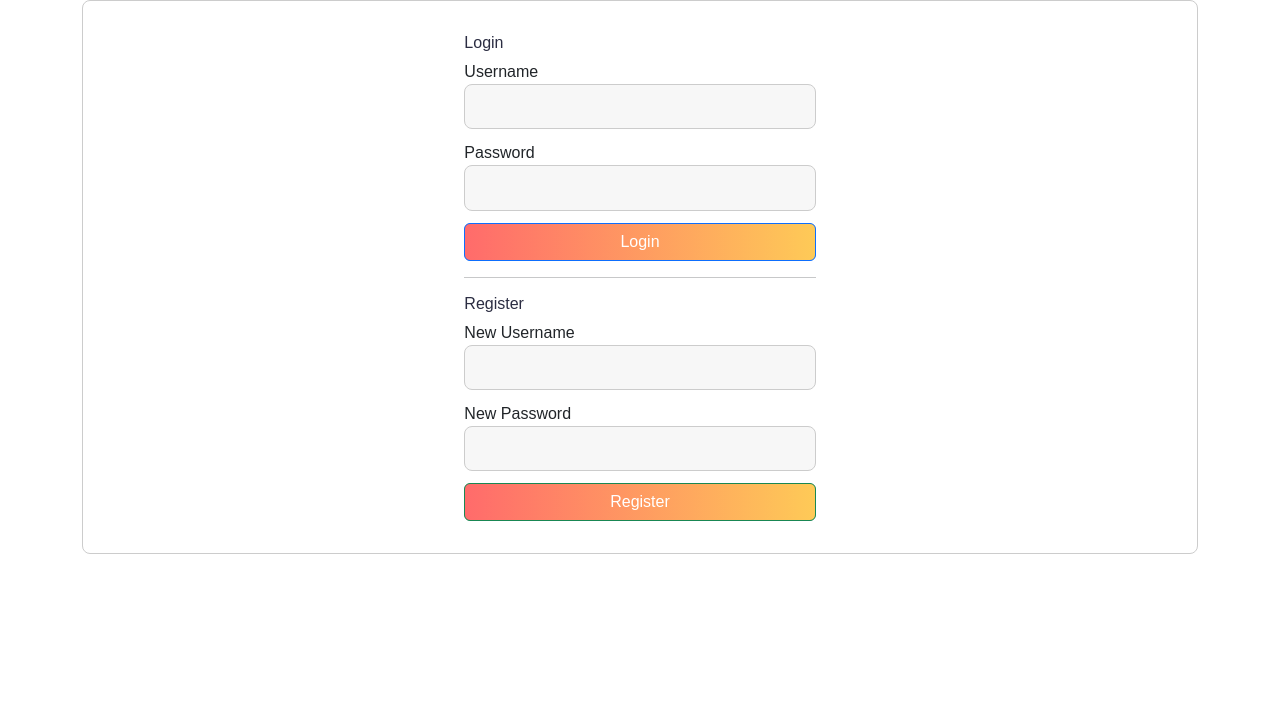
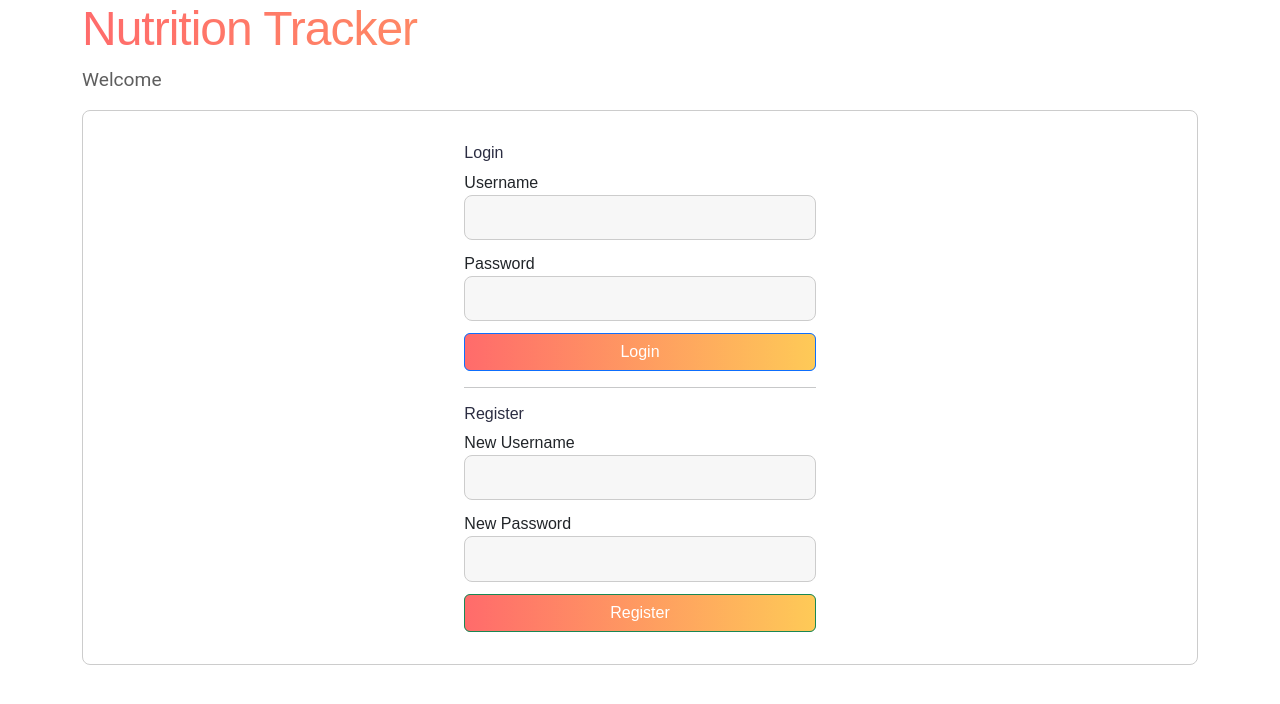
Before and after one commit to andrewdelreal/Nutrition-App, a React (Vite) app in the folder client/: page / in a window 1280 px wide. Shown: the top 704 px of the page. Built offline with nearby package versions, Linux system fonts and the light colour scheme.

Commit message:
working header component

```diff
--- a/client/src/App.jsx
+++ b/client/src/App.jsx
@@ -2,6 +2,7 @@
 // import reactLogo from './assets/react.svg'
 // import viteLogo from '/vite.svg'
 import AuthBox from './AuthBox';
+import Header from './Header';
 import LogoutButton from './LogoutButton';
 import { useState, useEffect } from 'react';
 
@@ -79,6 +80,7 @@ function App() {
 
   return (
     <div>
+      <Header title='Nutrition Tracker' username={username}/>
       {!username ? (
         <AuthBox onLogin={handleLogin} onRegister={handleRegister}/>
       ) : (
--- /dev/null
+++ b/client/src/Header.jsx
@@ -0,0 +1,12 @@
+import './css/Header.css';
+
+function Header({ title, username }) {
+    return (
+        <div>
+            <h1>{title}</h1>
+            <p>Welcome {username}</p>
+        </div>
+    );
+}
+
+export default Header;
--- /dev/null
+++ b/client/src/css/Header.css
@@ -0,0 +1,31 @@
+h1 {
+font-size: 3rem;
+margin-bottom: 0.5rem;
+color: #2b2d42;
+font-family: 'Poppins', sans-serif;
+letter-spacing: -1px;
+background: linear-gradient(90deg, #ff6b6b, #feca57);
+background-clip: text;
+-webkit-background-clip: text;
+-webkit-text-fill-color: transparent;
+animation: fadeIn 1s ease-out;
+}
+
+p {
+font-size: 1.2rem;
+color: #5e5e5e;
+font-family: 'Roboto', sans-serif;
+margin-top: 0;
+animation: slideUp 1s ease-out;
+}
+
+/* Simple animation effects */
+@keyframes fadeIn {
+from { opacity: 0; transform: translateY(-10px); }
+to { opacity: 1; transform: translateY(0); }
+}
+
+@keyframes slideUp {
+from { opacity: 0; transform: translateY(10px); }
+to { opacity: 1; transform: translateY(0); }
+}
```
Also changed, not shown: client/src/App.css (added), client/src/index.css (added).
